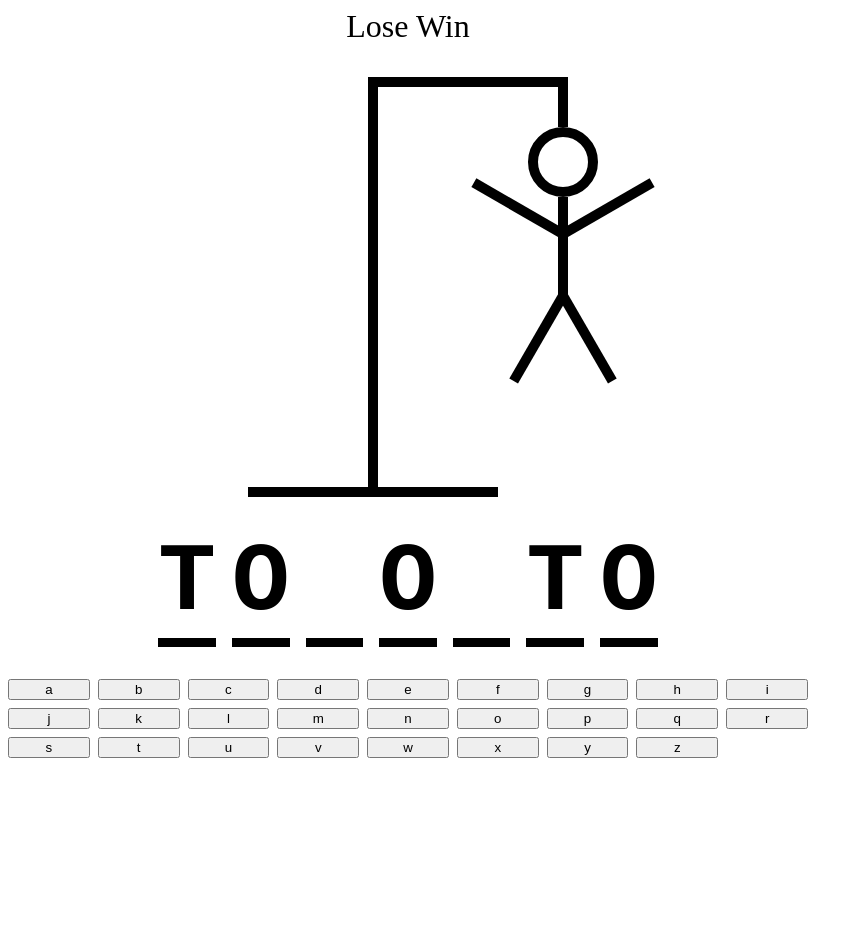
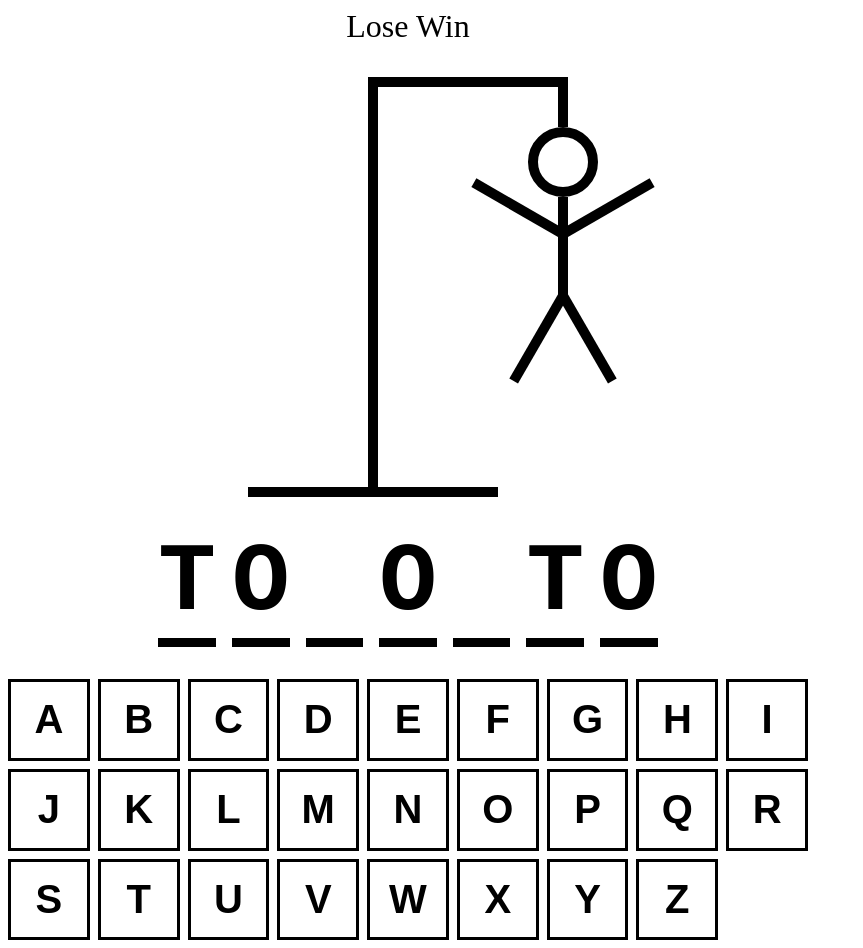
Before and after one commit to mdkgray/HaNgMaN-GaMe, a React (Vite) app: page / in a window 1280 px wide. Shown: the whole page, without its empty margins (0-863 px from the left). Before the commit the page ends 800 px from the top, so only its background shows below. Built offline with nearby package versions, Linux system fonts and the light colour scheme.

Commit message:
added module.css styling to buttons

```diff
--- a/src/Keyboard.module.css
+++ b/src/Keyboard.module.css
@@ -0,0 +1,26 @@
+.button {
+    width: 100%;
+    border: 3px solid black;
+    background: none;
+    aspect-ratio: 1 / 1;
+    font-size: 2.5rem;
+    text-transform: uppercase;
+    padding: .5rem;
+    font-weight: bold;
+    cursor: pointer;
+    color: black;
+}
+
+.button.active {
+    background-color: hsl(200, 100%, 50%);
+    color: white;
+}
+
+.button.inactive {
+    opacity: .3;
+}
+
+.button:hover:not(:disabled),
+.button:focus:not(:disabled) {
+    background-color: hsl(200, 100%, 75%);
+}
--- a/src/Keyboard.tsx
+++ b/src/Keyboard.tsx
@@ -38,9 +38,7 @@ export function Keyboard() {
         }}>
             {KEYS.map(key => {
                 return (
-                    <button
-                        className=""
-                        key={key}>
+                    <button className={`${styles.button}`} key={key}>
                         {key}
                     </button>
                 )
```
